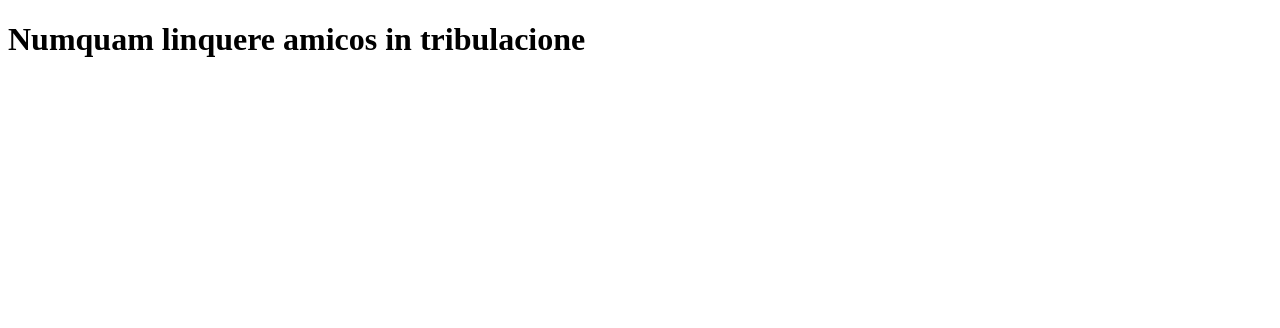
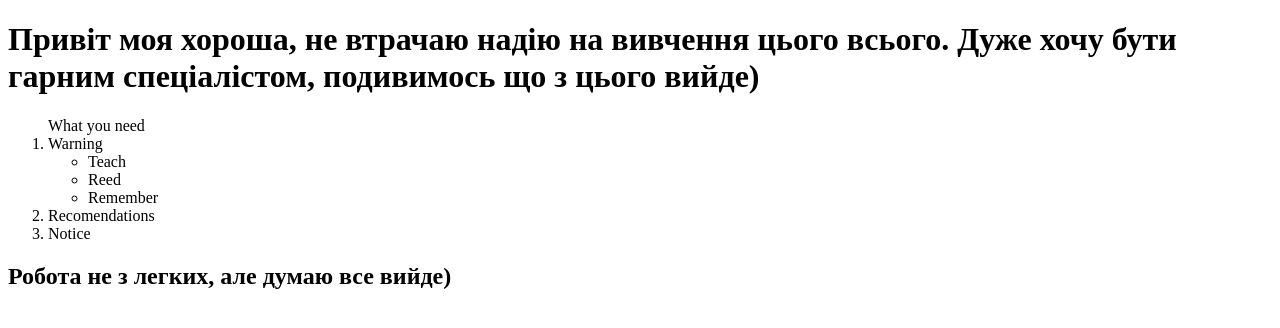
Before and after one commit to Dayuel/Dayuel.github.io, a plain HTML site: page index.html in a window 1280 px wide. Drawn offline with Linux system fonts and the light colour scheme.

Commit message:
Add all old files

```diff
--- a/index.html
+++ b/index.html
@@ -2,14 +2,38 @@
 		<html lang="en">
 	<head>
 		<meta charset="UTF-8">
-    <meta http-equiv="X-UA-Compatible" content="IE=edge">
 		<meta name="viewport" content="width=device-width, initial-scale=1.0">
-    <title>Hello my love</title>
+		<title>Мій світ привіт</title>
 	</head>
 	<body>
 		<h1>
-        Numquam linquere amicos in tribulacione
+			Привіт моя хороша, не втрачаю надію на вивчення цього всього. Дуже хочу бути гарним спеціалістом, подивимось що з цього вийде)
 		</h1>
+		<ol> What you need
+			<li>
+				Warning
+				<ul>
+					<li>
+						Teach
+					</li>
+					<li>
+						Reed
+					</li>
+					<li>
+						Remember
+					</li>
+				</ul>
+			</li>
+			<li>
+				Recomendations
+			</li>
+			<li>
+				Notice
+			</li>
+		</ol>
+		<h2>
+			Робота не з легких, але думаю все вийде)
+		</h2>
 
 	</body>
 	</html>
```
Lines whose indentation alone changed are shown as unchanged.
